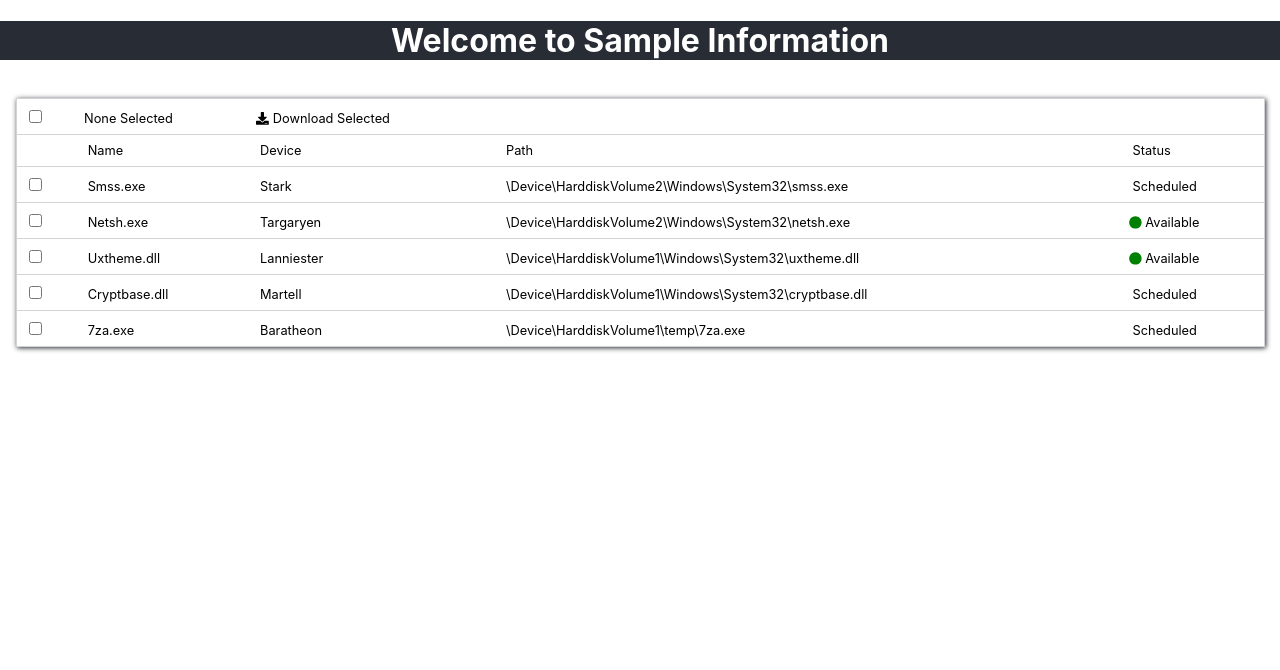
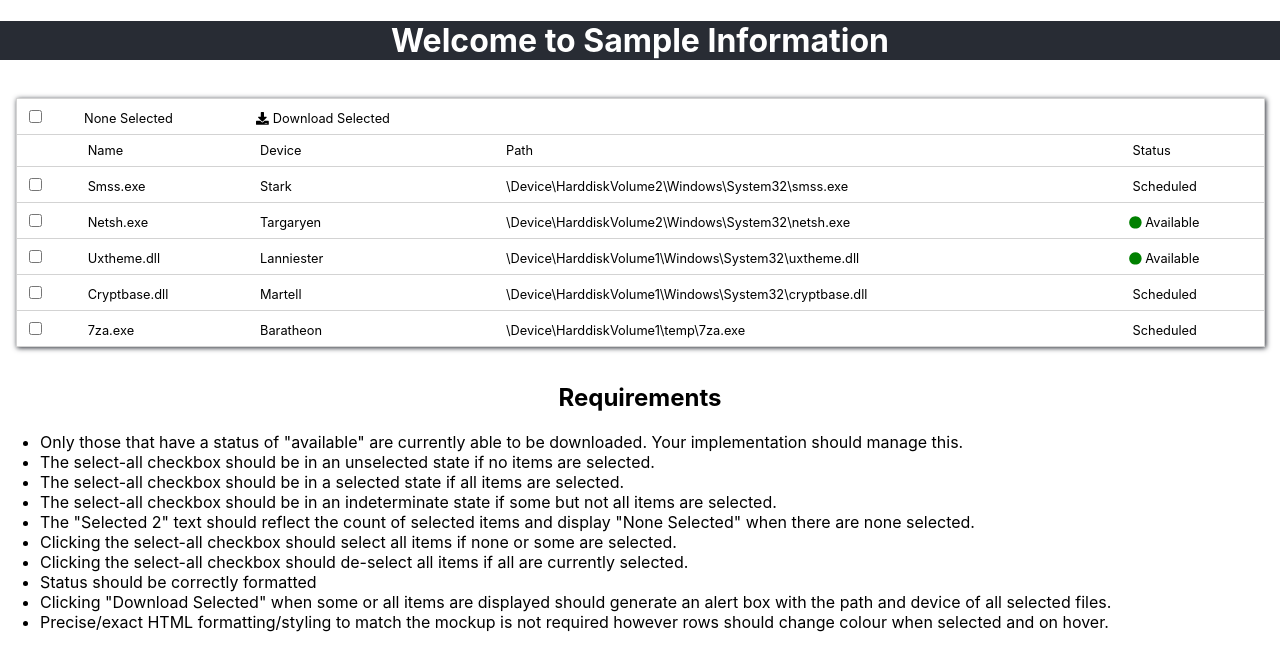
Before and after one commit to tejaswaroop51/sample-table, a React (Create React App) app: page / in a window 1280 px wide. Shown: the top 670 px of the page. Built offline with nearby package versions, Linux system fonts and the light colour scheme.

Commit message:
Added footer

```diff
--- a/src/App.js
+++ b/src/App.js
@@ -1,6 +1,7 @@
 import React, { useEffect, useState } from 'react';
 import './App.css';
 import Header from './layout/Header';
+import Footer from "./layout/Footer";
 import Table from './components/Table';
 function App() {
     const [tableInformation, setTableInformation] = useState([]);
@@ -56,6 +57,7 @@ function App() {
             data={tableInformation}
           />
       </div>
+      <Footer />
     </div>
   );
 }
--- a/src/components/Table/index.css
+++ b/src/components/Table/index.css
@@ -32,3 +32,6 @@ input {
 .download {
     cursor: pointer;
 }
+li {
+    text-align: left;
+}
--- a/src/components/Table/index.js
+++ b/src/components/Table/index.js
@@ -25,7 +25,10 @@ const Table = (props) => {
         } else {
             delete selectedInformation[info[keys[0]]];
         }
-        if (data.length !== Object.keys(selectedInformation).length) {
+        if (!Object.keys(selectedInformation).length) {
+            document.getElementById('selectAll').indeterminate = false;
+            document.getElementById('selectAll').checked = false;
+        } else if (data.length !== Object.keys(selectedInformation).length) {
             document.getElementById('selectAll').indeterminate = true;
             document.getElementById('selectAll').checked = false;
         } else {
--- /dev/null
+++ b/src/layout/Footer.js
@@ -0,0 +1,43 @@
+import React from 'react';
+
+const Footer = () => {
+    return(
+        <div>
+            <h2>Requirements</h2>
+            <ul>
+                <li>
+                    Only those that have a status of "available" are currently able to be downloaded. Your implementation should manage this.
+                </li>
+                <li>
+                    The select-all checkbox should be in an unselected state if no items are selected.
+                </li>
+                <li>
+                    The select-all checkbox should be in a selected state if all items are selected.
+                </li>
+                <li>
+                    The select-all checkbox should be in an indeterminate state if some but not all items are selected.
+                </li>
+                <li>
+                    The "Selected 2" text should reflect the count of selected items and display "None Selected" when there are none selected.
+                </li>
+                <li>
+                    Clicking the select-all checkbox should select all items if none or some are selected.
+                </li>
+                <li>
+                    Clicking the select-all checkbox should de-select all items if all are currently selected.
+                </li>
+                <li>
+                    Status should be correctly formatted
+                </li>
+                <li>
+                    Clicking "Download Selected" when some or all items are displayed should generate an alert box with the path and device of all selected files.
+                </li>
+                <li>
+                    Precise/exact HTML formatting/styling to match the mockup is not required however rows should change colour when selected and on hover.
+                </li>
+            </ul>
+        </div>
+    )
+};
+
+export default Footer;
```
